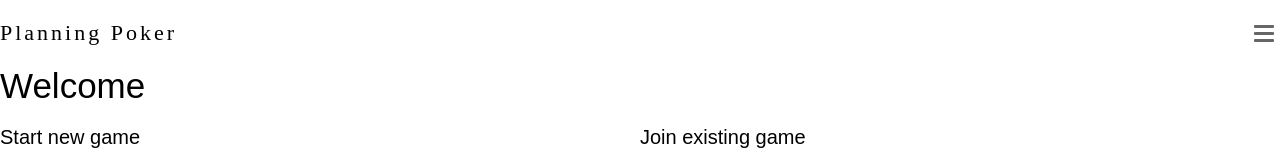
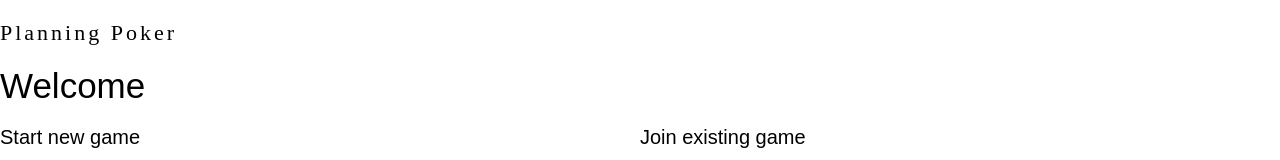
Before and after one commit to Dmytro-Morsch/planning-poker, a React (Vite) app in the folder frontend/: page / in a window 1280 px wide. Shown: the top 160 px of the page. Built offline with nearby package versions, Linux system fonts and the light colour scheme; a web font is replaced by a local one.

Commit message:
Remove menu from header

```diff
--- a/frontend/src/components/Header/Header.css
+++ b/frontend/src/components/Header/Header.css
@@ -13,58 +13,3 @@
     color: black;
     letter-spacing: 3px;
 }
-
-.navbar .menu {
-    display: flex;
-    align-items: center;
-    column-gap: 10px;
-}
-
-.navbar .menu .user {
-    font-size: 1.7rem;
-}
-
-.navbar .menu .button.dropdown {
-    display: flex;
-    align-items: center;
-    flex-direction: column;
-    width: 32px;
-    row-gap: 4px;
-}
-
-.navbar .menu .button.dropdown .nav-line {
-    width: 100%;
-    height: 3px;
-    background: #666;
-    border-radius: 1px;
-}
-
-.navbar .menu .dropdown-content {
-    position: absolute;
-    border-radius: 5px;
-    background-color: #f9f9f9;
-    padding: 0.5rem;
-    min-width: 150px;
-    top: 70px;
-    right: 12px;
-    z-index: 1;
-    box-shadow: 0 8px 16px 0 rgba(0, 0, 0, 0.2);
-}
-
-.navbar .menu .dropdown-content .links {
-    display: flex;
-    flex-direction: column;
-    row-gap: 5px;
-}
-
-.navbar .menu .dropdown-content .links .link {
-    text-decoration: none;
-    padding: 0.8rem;
-    border-radius: 2px;
-    font-size: 1.5rem;
-    color: black;
-}
-
-.navbar .menu .dropdown-content .links .link:hover {
-    background-color: rgba(0, 0, 0, .04);
-}
--- a/frontend/src/components/Header/Header.jsx
+++ b/frontend/src/components/Header/Header.jsx
@@ -15,12 +15,6 @@ function Header() {
         setIsComponentVisible: setIsShareLinkPopupVisible
     } = useComponentVisible(false);
 
-    const {
-        ref: refMenuPopup,
-        isComponentVisible: isMenuPopupVisible,
-        setIsComponentVisible: setIsMenuPopupVisible
-    } = useComponentVisible(false);
-
     const params = useParams();
 
     return (
@@ -33,35 +27,11 @@ function Header() {
                 <ShareButton gameId={params.gameId} onClick={() => setIsShareLinkPopupVisible(true)}/>
             }
 
-            <div className="menu" ref={refMenuPopup}>
-                {(player && params.gameId) &&
-                    <span className="user">
+            {(player && params.gameId) &&
+                <span className="user">
                         {player.playerName}
                     </span>
-                }
-                <button className="button dropdown" onClick={() => setIsMenuPopupVisible(!isMenuPopupVisible)}>
-                    <span className="nav-line"></span>
-                    <span className="nav-line"></span>
-                    <span className="nav-line"></span>
-                </button>
-
-                {isMenuPopupVisible &&
-                    <div className="dropdown-content">
-                        <div className="links">
-                            <NavLink className="link" to="/about"
-                                     onClick={() => setIsMenuPopupVisible(false)}>About</NavLink>
-                            {params.gameId &&
-                                <>
-                                    <NavLink className="link" to="/setting"
-                                             onClick={() => setIsMenuPopupVisible(false)}>Settings</NavLink>
-                                    <NavLink className="link" to="/"
-                                             onClick={() => setIsMenuPopupVisible(false)}>Logout</NavLink>
-                                </>
-                            }
-                        </div>
-                    </div>
-                }
-            </div>
+            }
 
             {isShareLinkPopupVisible &&
                 <ShareLinkPopup gameId={params.gameId} myref={refShareLinkPopup}
```
